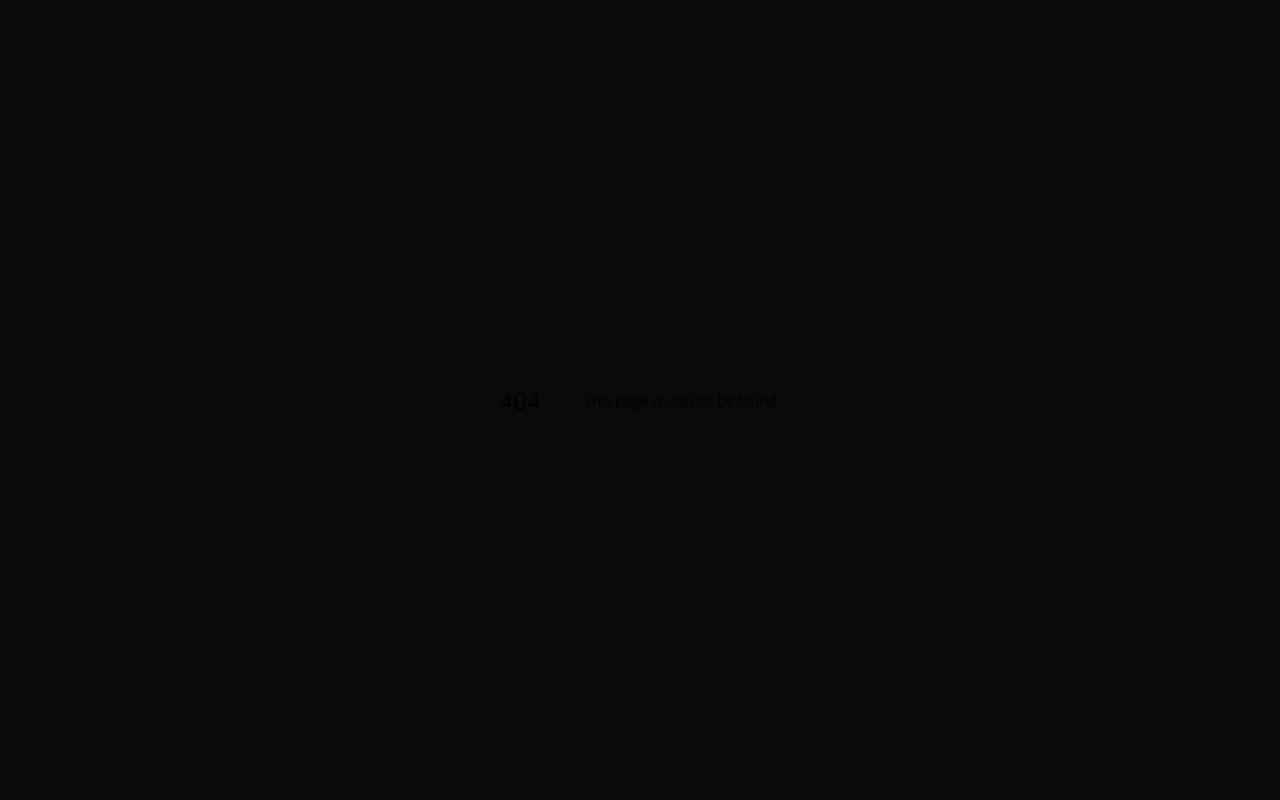
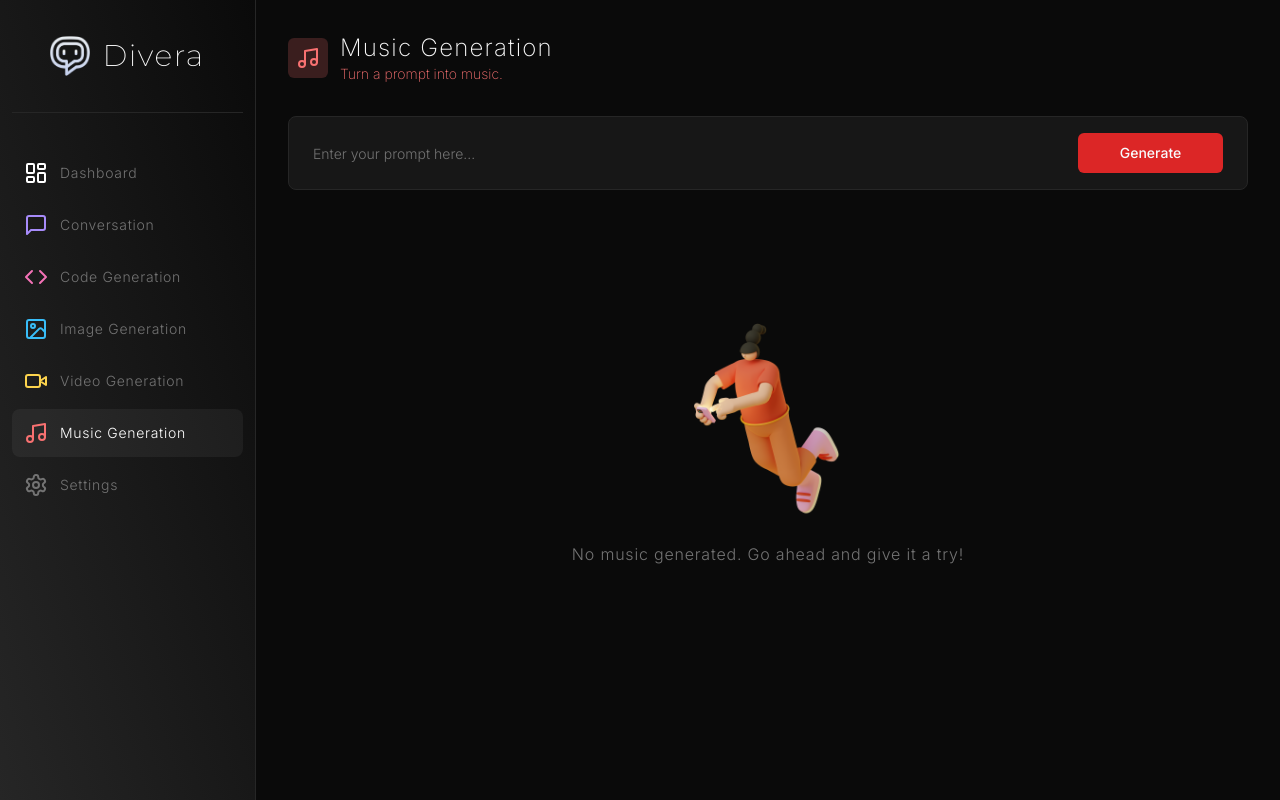
Before and after one commit to vrtttx/divera, a Next.js app: page /music in a window 1280 px wide. Before the commit this address had no page. Built offline with nearby package versions, Linux system fonts and the light colour scheme.

Commit message:
feat: /music route ui

```diff
--- /dev/null
+++ b/app/(dashboard)/(routes)/music/constants.ts
@@ -0,0 +1,7 @@
+import * as z from 'zod';
+
+export const formSchema = z.object({
+	prompt: z.string().min(1, {
+		message: 'Prompt is required',
+	}),
+});
--- /dev/null
+++ b/app/(dashboard)/(routes)/music/page.tsx
@@ -0,0 +1,115 @@
+'use client';
+
+import { FC, useState } from 'react';
+import { useForm } from 'react-hook-form';
+import { useRouter } from 'next/navigation';
+
+import { formSchema } from './constants';
+
+import axios from 'axios';
+import * as z from 'zod';
+import { zodResolver } from '@hookform/resolvers/zod';
+
+import Empty from '@/components/Empty';
+import Heading from '@/components/Heading';
+import { Loader } from '@/components/Loader';
+import { Button } from '@/components/ui/button';
+import { Form, FormControl, FormField, FormItem } from '@/components/ui/form';
+import { Input } from '@/components/ui/input';
+
+import { Music } from 'lucide-react';
+
+interface MusicPageProps {}
+
+const MusicPage: FC<MusicPageProps> = ({}) => {
+	const router = useRouter();
+
+	const [music, setMusic] = useState<string>();
+
+	const form = useForm<z.infer<typeof formSchema>>({
+		resolver: zodResolver(formSchema),
+		defaultValues: {
+			prompt: '',
+		},
+	});
+
+	const isLoading = form.formState.isSubmitting;
+
+	const onSubmit = async (values: z.infer<typeof formSchema>) => {
+		try {
+			setMusic(undefined);
+
+			const response = await axios.post('/api/music', values);
+
+			setMusic(response.data.audio);
+
+			form.reset();
+		} catch (error: any) {
+			// TODO: Open Pro Modal
+			console.log(error);
+		} finally {
+			router.refresh();
+		}
+	};
+
+	return (
+		<div>
+			<Heading
+				title="Music Generation"
+				description="Turn a prompt into music."
+				icon={Music}
+				iconColor="text-red-400"
+				bgColor="bg-red-400/20"
+			/>
+			<div className="px-4 lg:px-8">
+				<div>
+					<Form {...form}>
+						<form
+							onSubmit={form.handleSubmit(onSubmit)}
+							className="w-full grid grid-cols-12 gap-2 p-4 px-3 rounded-lg border border-neutral-800 bg-neutral-900 focus-within:shadow-sm md:px-6"
+						>
+							<FormField
+								name="prompt"
+								render={({ field }) => (
+									<FormItem className="col-span-12 lg:col-span-10">
+										<FormControl className="p-0 m-0">
+											<Input
+												className="font-light text-neutral-50 bg-transparent border-0 outline-none placeholder:text-neutral-500 focus-visible:ring-0 focus-visible:outline-none focus-visible:border-0 focus-visible:ring-transparent"
+												disabled={isLoading}
+												placeholder="Enter your prompt here..."
+												{...field}
+											/>
+										</FormControl>
+									</FormItem>
+								)}
+							/>
+							<Button
+								className="w-full col-span-12 bg-red-600 lg:col-span-2 hover:bg-red-600/75"
+								disabled={isLoading}
+							>
+								Generate
+							</Button>
+						</form>
+					</Form>
+				</div>
+				<div className="space-y-4 mt-4">
+					{isLoading && (
+						<div className="w-full flex items-center justify-center p-8 rounded-lg bg-neutral-900/30">
+							<Loader />
+						</div>
+					)}
+					{!music && !isLoading && (
+						<Empty label="No music generated. Go ahead and give it a try!" />
+					)}
+					{music && (
+						<audio controls className="w-full mt-8">
+							<source src={music} />
+						</audio>
+					)}
+				</div>
+			</div>
+		</div>
+	);
+};
+
+export default MusicPage;
```
